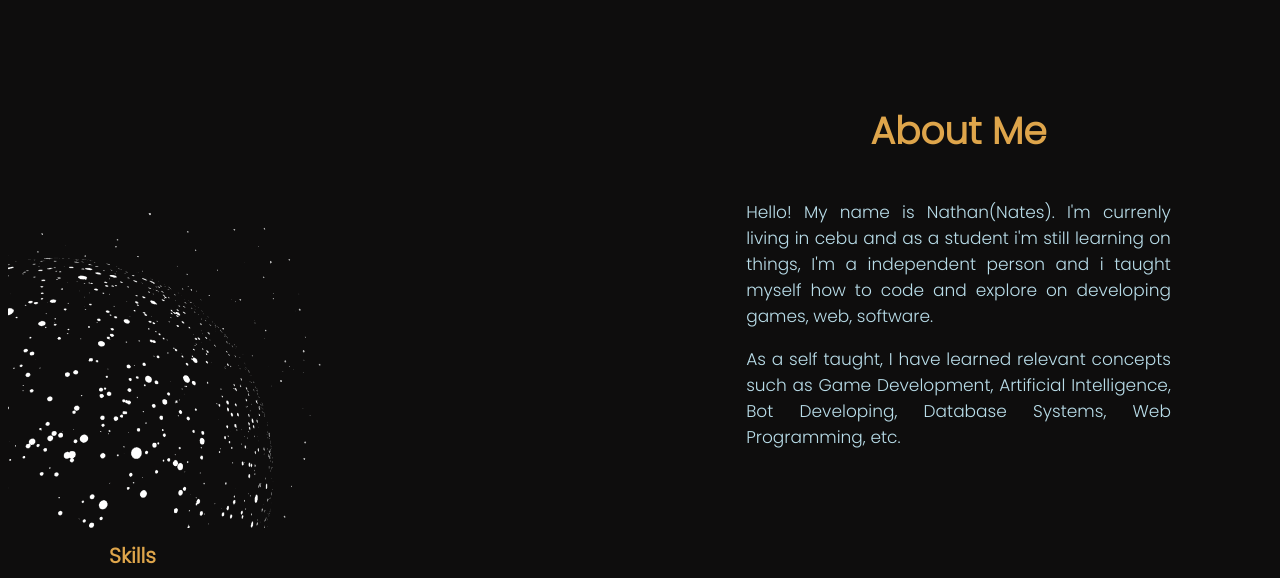
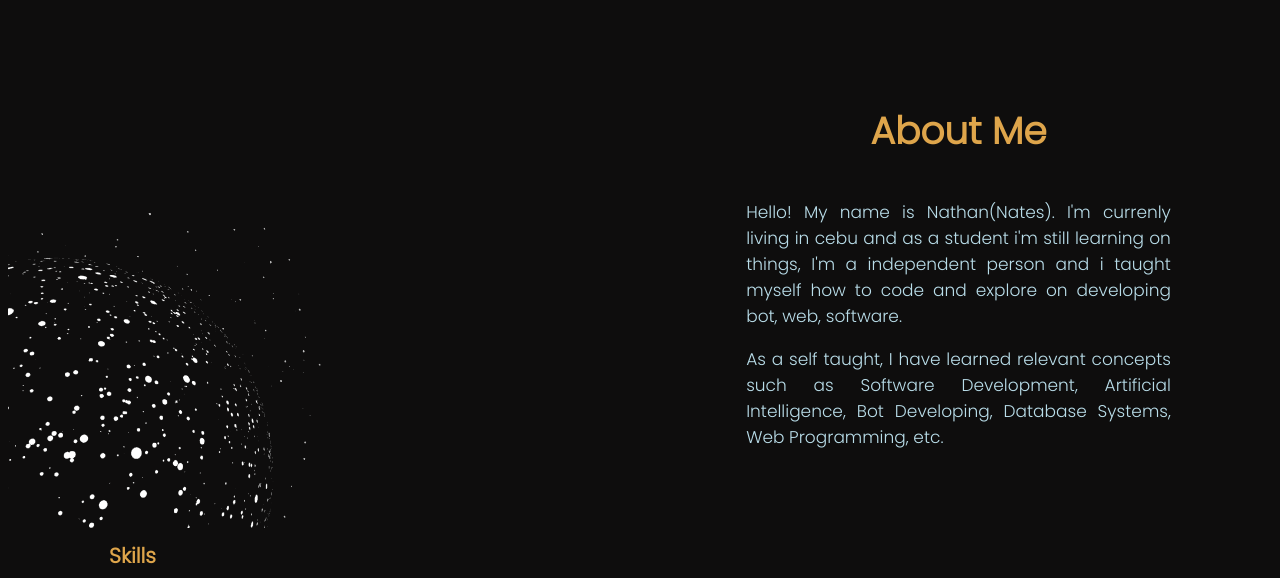
Before and after one commit to GodNate/christianpidlaoan, a plain HTML site: page index.html in a window 1280 px wide. Shown: the part 628-1206 px from the top of the page. Drawn offline with nearby package versions, Linux system fonts and the light colour scheme.

Commit message:
Update index.html

```diff
--- a/index.html
+++ b/index.html
@@ -55,10 +55,10 @@
                         <h2>About Me</h2>
                         <br>
                         <p>
-                            Hello! My name is Nathan(Nates). I'm currenly living in cebu and as a student i'm still learning on things, I'm a independent person and i taught myself how to code and explore on developing games, web, software.<br>
+                            Hello! My name is Nathan(Nates). I'm currenly living in cebu and as a student i'm still learning on things, I'm a independent person and i taught myself how to code and explore on developing bot, web, software.<br>
                         </p>
                         <p>
-                            As a self taught, I have learned relevant concepts such as Game Development, Artificial Intelligence,
+                            As a self taught, I have learned relevant concepts such as Software Development, Artificial Intelligence,
                             Bot Developing, Database Systems, Web Programming, etc.<br>
                         </p>
                         <br>
```
